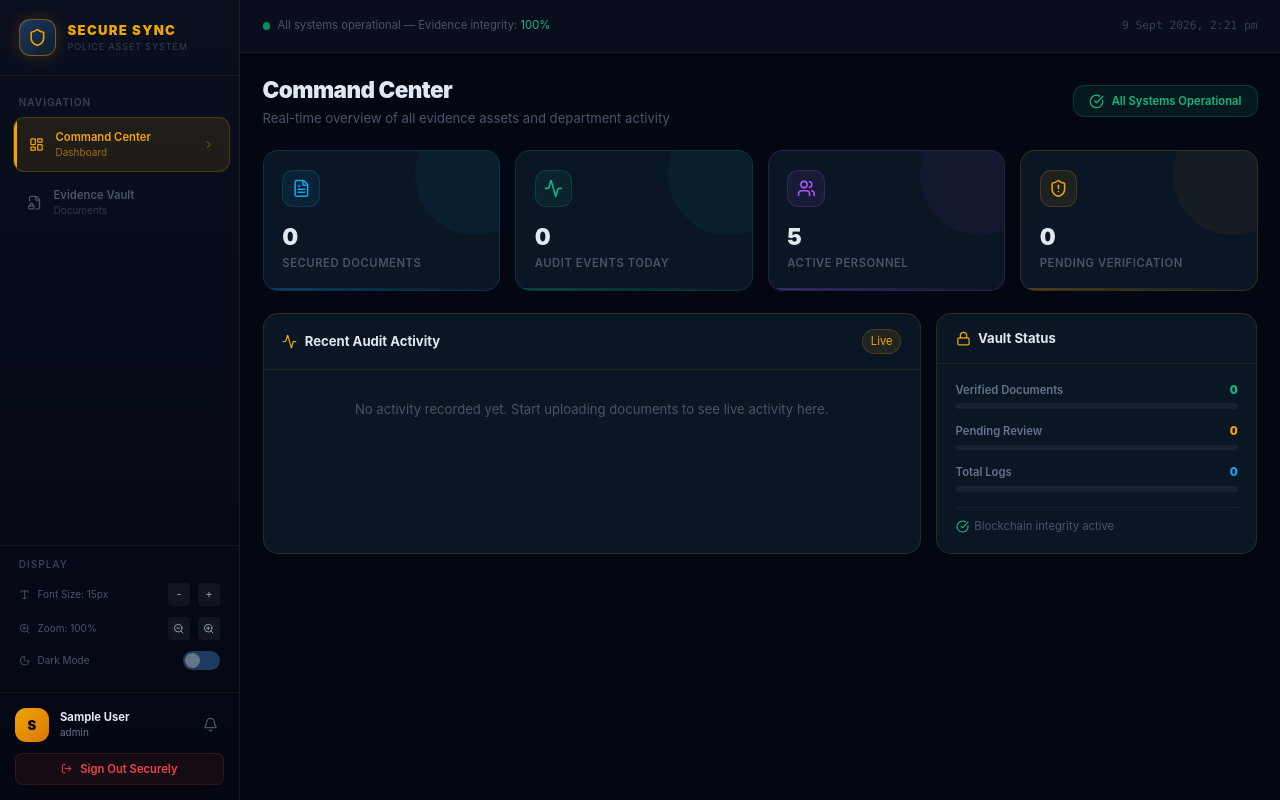
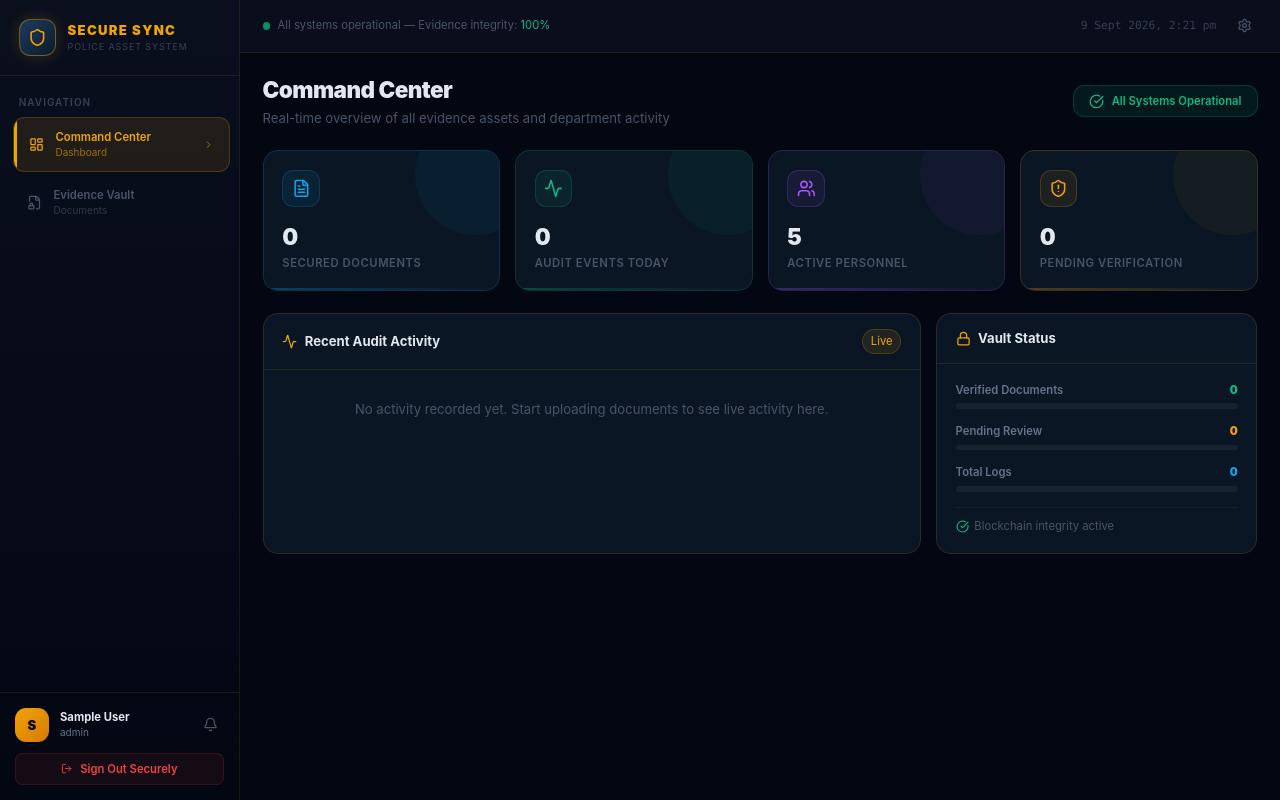
Before and after one commit to dubeyankit1511-create/police-asset-management, a React (Vite) app in the folder frontend/: page / in a window 1280 px wide. Built offline with nearby package versions, Linux system fonts and the light colour scheme; sample sign-in values are in the browser's storage.

Commit message:
style: refine AdminPanel UI hierarchy and MainLayout settings location

```diff
--- a/frontend/src/components/MainLayout.tsx
+++ b/frontend/src/components/MainLayout.tsx
@@ -1,10 +1,10 @@
-import React, { useState } from 'react';
+import React, { useState, useRef, useEffect } from 'react';
 import { Outlet, Link, useNavigate, useLocation } from 'react-router-dom';
 import { useAuth } from '../context/AuthContext';
 import { useUISettings } from '../context/UIContext';
 import {
   Shield, LayoutDashboard, FileLock2, History, LogOut,
-  ZoomIn, ZoomOut, Sun, Moon, Type, ChevronRight, Bell, Crown, UserCheck, ClipboardCheck, X
+  ZoomIn, ZoomOut, Sun, Moon, Type, ChevronRight, Bell, Crown, UserCheck, ClipboardCheck, X, Settings
 } from 'lucide-react';
 import { getNotifications, markAllNotificationsRead, clearNotifications } from '../utils/dataStore';
 
@@ -14,6 +14,7 @@ export const MainLayout = () => {
   const location = useLocation();
   const { fontSize, zoom, darkMode, setFontSize, setZoom, toggleDarkMode } = useUISettings();
   const [showNotifs, setShowNotifs] = useState(false);
+  const [showSettings, setShowSettings] = useState(false);
   const [notifList, setNotifList] = useState<any[]>(() => getNotifications(user?.role || 'USER'));
 
   const role = user?.role === 'ADMIN' ? 'ADMIN' : 'USER';
@@ -101,51 +102,6 @@ export const MainLayout = () => {
             );
           })}
         </nav>
-
-        {/* UI Controls */}
-        <div className="px-3 pb-2" style={{ borderTop: '1px solid rgba(255,255,255,0.05)' }}>
-          <p className="text-[10px] tracking-widest uppercase font-semibold px-2 py-3" style={{ color: '#334155' }}>Display</p>
-
-          {/* Font size */}
-          <div className="flex items-center gap-2 px-2 mb-3">
-            <Type className="w-3 h-3 shrink-0" style={{ color: '#475569' }} />
-            <span className="text-[10px] flex-1" style={{ color: '#475569' }}>Font Size: {fontSize}px</span>
-            <button onClick={() => setFontSize(Math.max(12, fontSize - 1))}
-              className="w-6 h-6 rounded flex items-center justify-center text-xs transition-colors"
-              style={{ background: 'rgba(255,255,255,0.05)', color: '#94a3b8' }}>-</button>
-            <button onClick={() => setFontSize(Math.min(20, fontSize + 1))}
-              className="w-6 h-6 rounded flex items-center justify-center text-xs transition-colors"
-              style={{ background: 'rgba(255,255,255,0.05)', color: '#94a3b8' }}>+</button>
-          </div>
-
-          {/* Zoom */}
-          <div className="flex items-center gap-2 px-2 mb-3">
-            <ZoomIn className="w-3 h-3 shrink-0" style={{ color: '#475569' }} />
-            <span className="text-[10px] flex-1" style={{ color: '#475569' }}>Zoom: {Math.round(zoom * 100)}%</span>
-            <button onClick={() => setZoom(Math.max(0.7, parseFloat((zoom - 0.1).toFixed(1))))}
-              className="w-6 h-6 rounded flex items-center justify-center transition-colors"
-              style={{ background: 'rgba(255,255,255,0.05)', color: '#94a3b8' }}>
-              <ZoomOut className="w-3 h-3" />
-            </button>
-            <button onClick={() => setZoom(Math.min(1.5, parseFloat((zoom + 0.1).toFixed(1))))}
-              className="w-6 h-6 rounded flex items-center justify-center transition-colors"
-              style={{ background: 'rgba(255,255,255,0.05)', color: '#94a3b8' }}>
-              <ZoomIn className="w-3 h-3" />
-            </button>
-          </div>
-
-          {/* Dark mode toggle */}
-          <div className="flex items-center gap-2 px-2 mb-4">
-            {darkMode ? <Moon className="w-3 h-3 shrink-0" style={{ color: '#475569' }} /> : <Sun className="w-3 h-3 shrink-0" style={{ color: '#f0a500' }} />}
-            <span className="text-[10px] flex-1" style={{ color: '#475569' }}>{darkMode ? 'Dark Mode' : 'Light Mode'}</span>
-            <button onClick={toggleDarkMode}
-              className="w-10 h-5 rounded-full transition-all relative"
-              style={{ background: darkMode ? '#1e3a5f' : '#f0a500' }}>
-              <div className="w-4 h-4 rounded-full absolute top-0.5 transition-all"
-                style={{ left: darkMode ? '2px' : '22px', background: darkMode ? '#64748b' : '#030712' }} />
-            </button>
-          </div>
-        </div>
 
         {/* User profile + Notification Bell */}
         <div className="p-4 relative" style={{ borderTop: '1px solid rgba(240,165,0,0.1)' }}>
@@ -235,7 +191,7 @@ export const MainLayout = () => {
       {/* Content */}
       <div className="flex-1 flex flex-col overflow-hidden">
         {/* Top bar */}
-        <div className="h-14 flex items-center px-6 shrink-0"
+        <div className="h-14 flex items-center px-6 shrink-0 relative"
           style={{ background: 'rgba(10,15,30,0.9)', borderBottom: '1px solid rgba(240,165,0,0.1)', backdropFilter: 'blur(10px)' }}>
           <div className="flex-1">
             <div className="flex items-center gap-2">
@@ -245,8 +201,69 @@ export const MainLayout = () => {
               </span>
             </div>
           </div>
-          <div className="text-xs font-mono" style={{ color: '#334155' }}>
-            {new Date().toLocaleString('en-IN', { dateStyle: 'medium', timeStyle: 'short' })}
+          <div className="flex items-center gap-4">
+            <div className="text-xs font-mono" style={{ color: '#334155' }}>
+              {new Date().toLocaleString('en-IN', { dateStyle: 'medium', timeStyle: 'short' })}
+            </div>
+
+            <button onClick={() => setShowSettings(!showSettings)}
+              className="p-1.5 rounded-lg transition-colors hover:bg-white/5"
+              style={{ color: showSettings ? '#f0a500' : '#475569' }}>
+              <Settings className="w-4 h-4" />
+            </button>
+
+            {/* Settings Dropdown */}
+            {showSettings && (
+              <div className="absolute top-12 right-6 w-64 rounded-xl p-4 shadow-2xl z-50 animate-fade-in-up"
+                style={{ background: '#0a0f1e', border: '1px solid rgba(240,165,0,0.2)' }}>
+                <div className="flex items-center justify-between mb-4 pb-2" style={{ borderBottom: '1px solid rgba(255,255,255,0.05)' }}>
+                  <span className="text-xs font-bold" style={{ color: '#e2e8f0' }}>Display Settings</span>
+                  <button onClick={() => setShowSettings(false)}>
+                    <X className="w-3.5 h-3.5" style={{ color: '#475569' }} />
+                  </button>
+                </div>
+
+                {/* Font size */}
+                <div className="flex items-center gap-2 mb-4">
+                  <Type className="w-3 h-3 shrink-0" style={{ color: '#475569' }} />
+                  <span className="text-[10px] flex-1" style={{ color: '#475569' }}>Font Size: {fontSize}px</span>
+                  <button onClick={() => setFontSize(Math.max(12, fontSize - 1))}
+                    className="w-6 h-6 rounded flex items-center justify-center text-xs transition-colors"
+                    style={{ background: 'rgba(255,255,255,0.05)', color: '#94a3b8' }}>-</button>
+                  <button onClick={() => setFontSize(Math.min(20, fontSize + 1))}
+                    className="w-6 h-6 rounded flex items-center justify-center text-xs transition-colors"
+                    style={{ background: 'rgba(255,255,255,0.05)', color: '#94a3b8' }}>+</button>
+                </div>
+
+                {/* Zoom */}
+                <div className="flex items-center gap-2 mb-4">
+                  <ZoomIn className="w-3 h-3 shrink-0" style={{ color: '#475569' }} />
+                  <span className="text-[10px] flex-1" style={{ color: '#475569' }}>Zoom: {Math.round(zoom * 100)}%</span>
+                  <button onClick={() => setZoom(Math.max(0.7, parseFloat((zoom - 0.1).toFixed(1))))}
+                    className="w-6 h-6 rounded flex items-center justify-center transition-colors"
+                    style={{ background: 'rgba(255,255,255,0.05)', color: '#94a3b8' }}>
+                    <ZoomOut className="w-3 h-3" />
+                  </button>
+                  <button onClick={() => setZoom(Math.min(1.5, parseFloat((zoom + 0.1).toFixed(1))))}
+                    className="w-6 h-6 rounded flex items-center justify-center transition-colors"
+                    style={{ background: 'rgba(255,255,255,0.05)', color: '#94a3b8' }}>
+                    <ZoomIn className="w-3 h-3" />
+                  </button>
+                </div>
+
+                {/* Dark mode toggle */}
+                <div className="flex items-center gap-2">
+                  {darkMode ? <Moon className="w-3 h-3 shrink-0" style={{ color: '#475569' }} /> : <Sun className="w-3 h-3 shrink-0" style={{ color: '#f0a500' }} />}
+                  <span className="text-[10px] flex-1" style={{ color: '#475569' }}>{darkMode ? 'Dark Mode' : 'Light Mode'}</span>
+                  <button onClick={toggleDarkMode}
+                    className="w-10 h-5 rounded-full transition-all relative"
+                    style={{ background: darkMode ? '#1e3a5f' : '#f0a500' }}>
+                    <div className="w-4 h-4 rounded-full absolute top-0.5 transition-all"
+                      style={{ left: darkMode ? '2px' : '22px', background: darkMode ? '#64748b' : '#030712' }} />
+                  </button>
+                </div>
+              </div>
+            )}
           </div>
         </div>
 
```
Also changed, not shown: frontend/src/pages/AdminPanel.tsx (+17 -12 lines).
